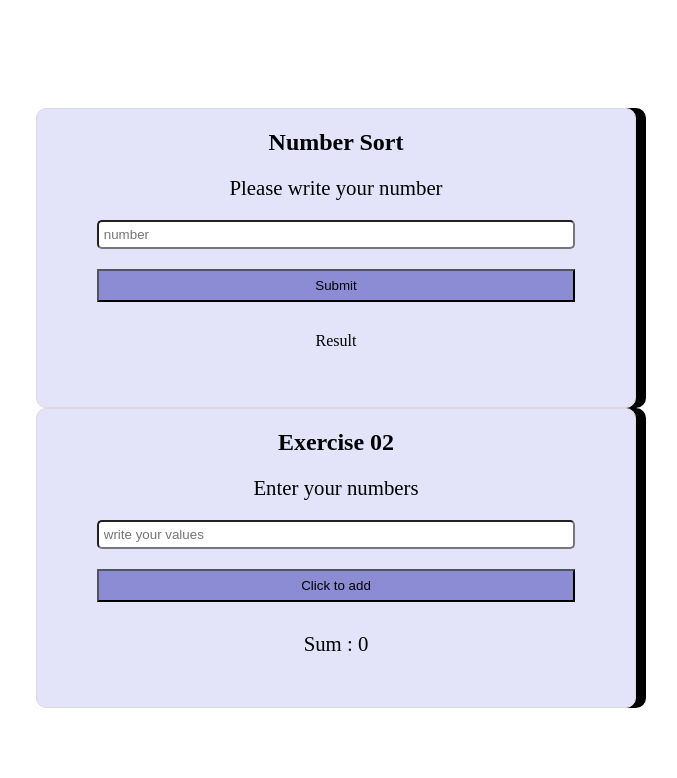
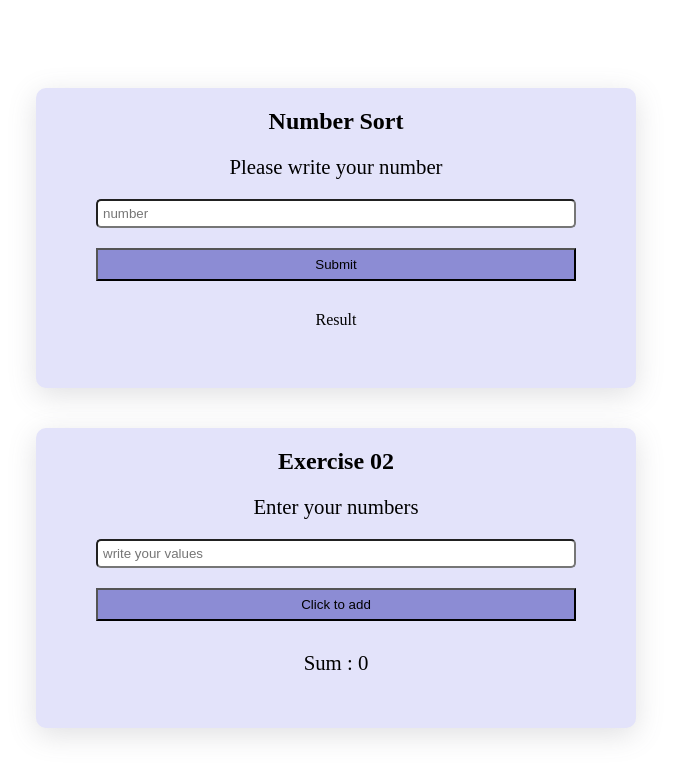
Before and after one commit to nsevindi87/Poco-NizamiSevindi, a plain HTML site: page Week03/Exercises/index.html in a window 1280 px wide. Shown: the whole page, without its empty margins (312-989 px from the left). Drawn offline with Linux system fonts and the light colour scheme.

Commit message:
Week03-Friday

```diff
--- a/Week03/Exercises/style.css
+++ b/Week03/Exercises/style.css
@@ -18,10 +18,8 @@ body{
 section{
     width: 600px;
     height: 300px;
-    border: 1px solid rgb(223, 216, 216);
     background-color: rgb(227, 227, 250);
     border-radius: 10px;
-    box-shadow: 10px 0 0 black;
 }
 
 h2{
@@ -33,6 +31,12 @@ form{
     flex-direction: column;
     width: 80%;
     margin: 20px auto;
+}
+
+section{
+    margin: 20px;
+    box-shadow: rgba(100, 100, 111, 0.2) 0px 7px 29px 0px;
+
 }
 
 label{
```
